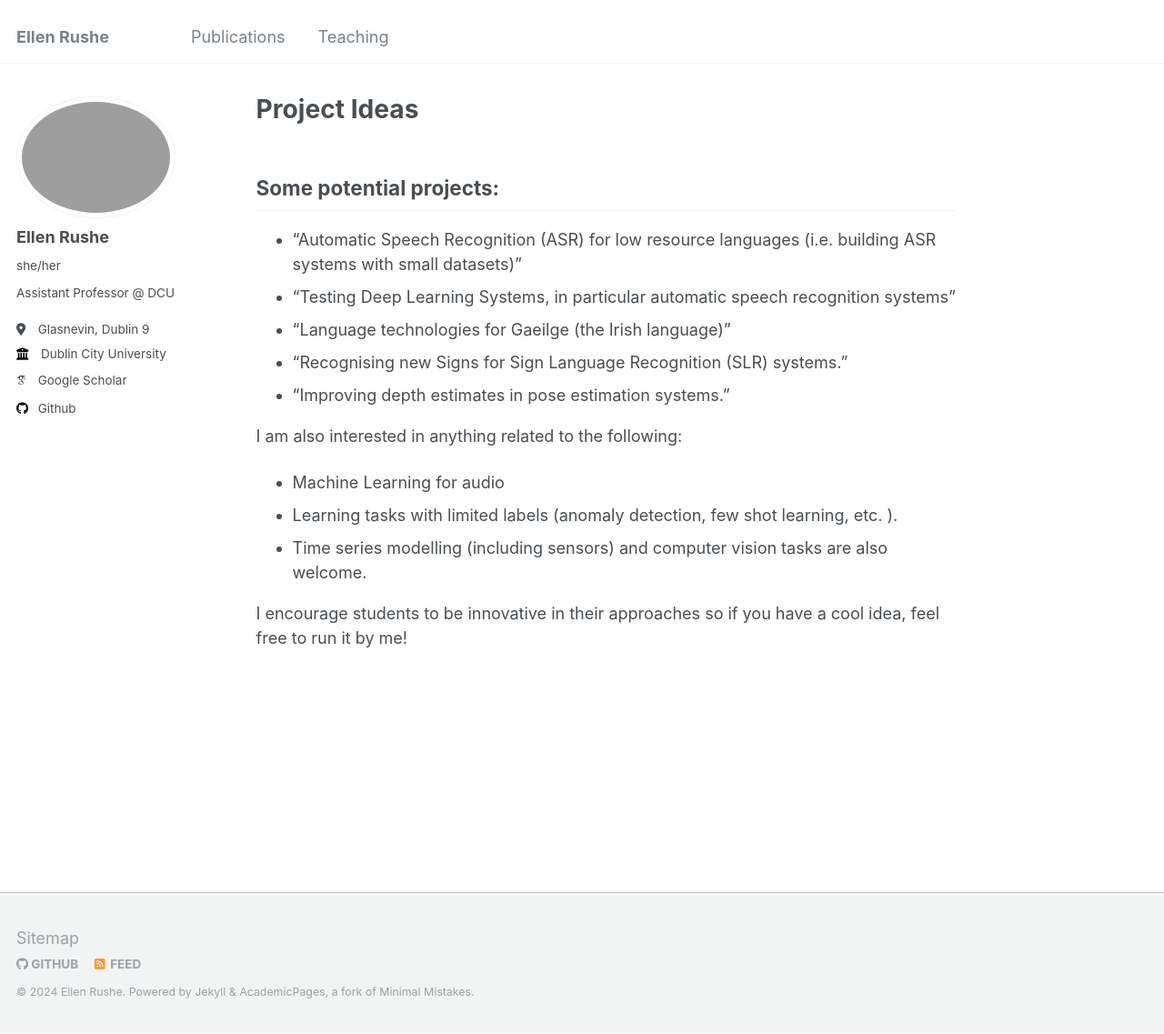
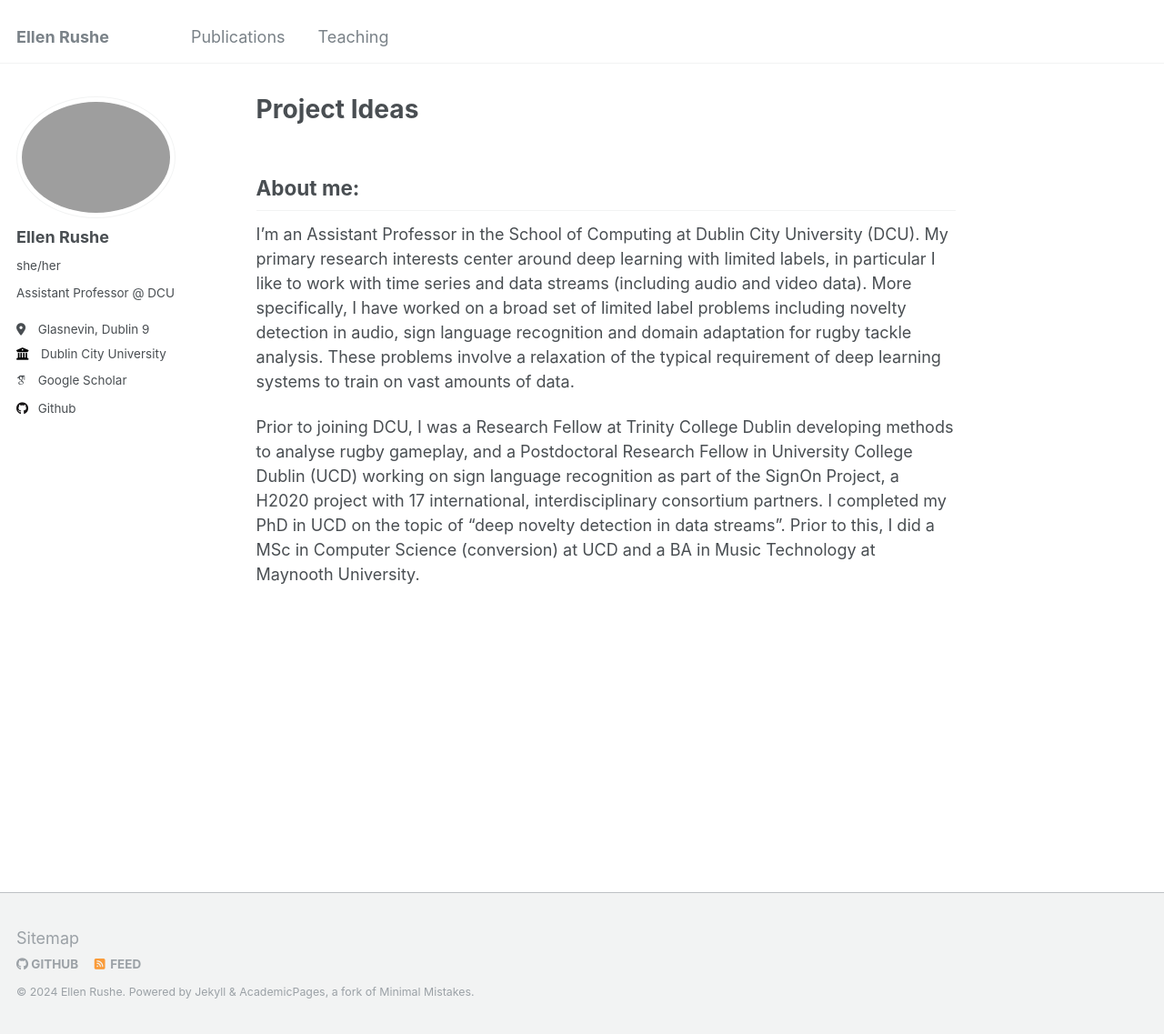
Before and after one commit to EllenRushe/EllenRushe, a Jekyll site: the page built from _pages/about.md, in a window 1280 px wide and 1137 px high. Shown: the whole window at 91% size. Built offline with Jekyll 4.4.1, drawn with Linux system fonts in a browser that asks for light colours; some web fonts are replaced.

Commit message:
Update about.md

```diff
--- a/_pages/about.md
+++ b/_pages/about.md
@@ -7,17 +7,8 @@ redirect_from:
   - /about.html
 ---
 
-Some potential projects:
+About me:
 ------
-- “Automatic Speech Recognition (ASR) for low resource languages (i.e. building ASR systems with small datasets)”
-- “Testing Deep Learning Systems, in particular automatic speech recognition systems”
-- “Language technologies for Gaeilge (the Irish language)”
-- “Recognising new Signs for Sign Language Recognition (SLR) systems.”
-- “Improving depth estimates in pose estimation systems.”
+I'm an Assistant Professor in the School of Computing at Dublin City University (DCU). My primary research interests center around deep learning with limited labels, in particular I like to work with time series and data streams (including audio and video data). More specifically, I have worked on a broad set of limited label problems including novelty detection in audio, sign language recognition and domain adaptation for rugby tackle analysis. These problems involve a relaxation of the typical requirement of deep learning systems to train on vast amounts of data.
 
-I am also interested in anything related to the following:
-- Machine Learning for audio
-- Learning tasks with limited labels (anomaly detection, few shot learning, etc. ).
-- Time series modelling (including sensors) and computer vision tasks are also welcome.
-
-I encourage students to be innovative in their approaches so if you have a cool idea, feel free to run it by me!
+Prior to joining DCU, I was a Research Fellow at Trinity College Dublin developing methods to analyse rugby gameplay, and a Postdoctoral Research Fellow in University College Dublin (UCD) working on sign language recognition as part of the SignOn Project, a H2020 project with 17 international, interdisciplinary consortium partners. I completed my PhD in UCD on the topic of "deep novelty detection in data streams". Prior to this, I did a MSc in Computer Science (conversion) at UCD and a BA in Music Technology at Maynooth University.
```
